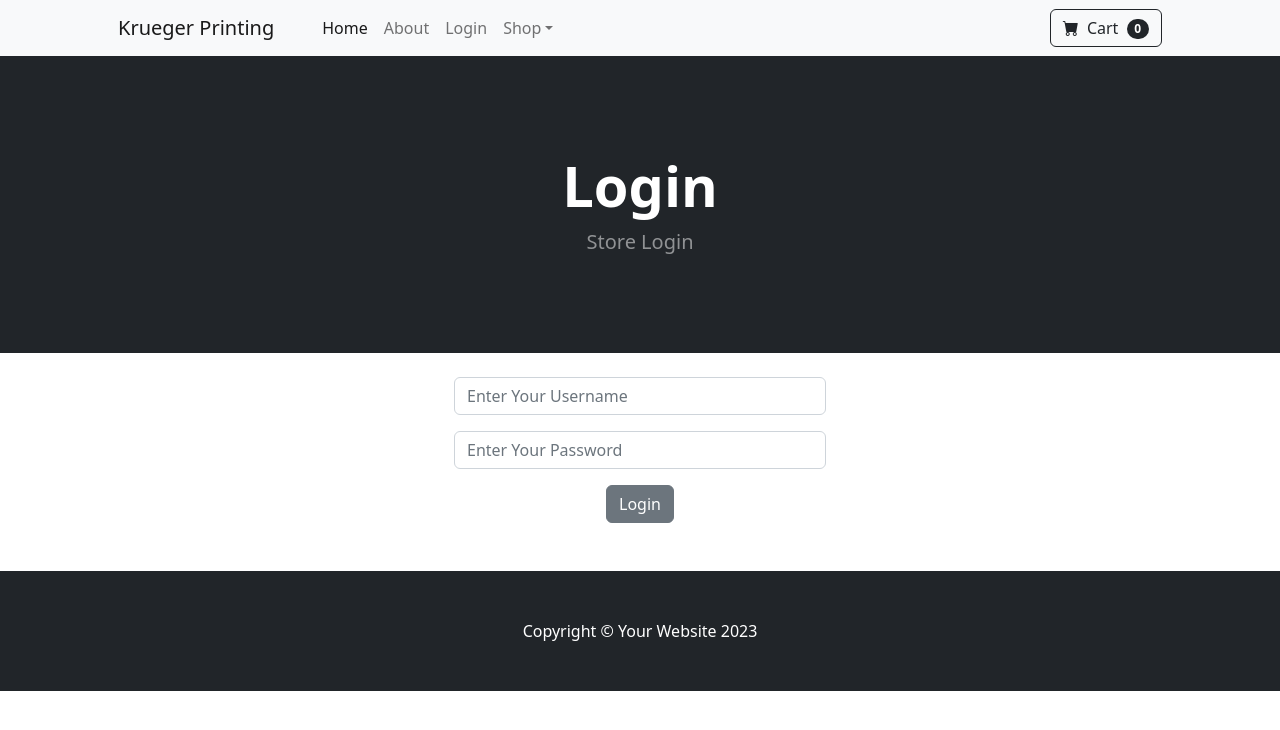
After one commit to hammsbeerman/online_cart, a Django app: page /login in a window 1280 px wide. The commit adds this page. Shown: the top 730 px of the page. Run offline with Django 4.2, Linux system fonts and the light colour scheme; some libraries are stand-ins or nearby versions.

Commit message:
added login / logout

```diff
--- a/online_cart/urls.py
+++ b/online_cart/urls.py
@@ -4,7 +4,10 @@ from . import settings
 from django.conf.urls.static import static
 
 from .views import (
-    home_view
+    home_view,
+    about,
+    login_user,
+    logout_user,
 )
 
 urlpatterns = [
@@ -12,6 +15,10 @@ urlpatterns = [
     path('admin/', admin.site.urls),
     #path('', include('store.urls')),
     path('store', include('store.urls')),
+    path('about', about, name='about'),
+    path('login', login_user, name='login'),
+    path('logout', logout_user, name='logout'),
+
 ] + static(settings.MEDIA_URL, document_root=settings.MEDIA_ROOT)
 
 if settings.DEBUG:
--- a/online_cart/views.py
+++ b/online_cart/views.py
@@ -1,6 +1,30 @@
-from django.shortcuts import render
+from django.shortcuts import render, redirect
+from django.contrib.auth import authenticate, login, logout
+from django.contrib import messages
 from store.models import Product
 
 def home_view(request):
     products = Product.objects.all()
     return render(request, 'home.html', {'products':products})
+
+def about(request):
+    return render(request, 'about.html')
+
+def login_user(request):
+    if request.method == "POST":
+        username = request.POST['username']
+        password = request.POST['password']
+        user = authenticate(request, username=username, password=password)
+        if user is not None:
+            login(request, user)
+            messages.success(request, ("You have been logged in"))
+            return redirect('home')
+        else:
+            messages.success(request, ("There was an error"))
+            return redirect('login')
+    return render(request, 'login.html')
+
+def logout_user(request):
+    logout(request)
+    messages.success(request, ("You have been logged out"))
+    return redirect('home')
--- /dev/null
+++ b/templates/base.html
@@ -0,0 +1,41 @@
+{% load static %}
+
+<!DOCTYPE html>
+<html lang="en">
+    <head>
+        <meta charset="utf-8" />
+        <meta name="viewport" content="width=device-width, initial-scale=1, shrink-to-fit=no" />
+        <meta name="description" content="" />
+        <meta name="author" content="" />
+        <title>Ecommerce Site</title>
+        <!-- Favicon-->
+        <link rel="icon" type="image/x-icon" href="{% static 'assets/favicon.ico' %}" />
+        <!-- Bootstrap icons-->
+        <link href="https://cdn.jsdelivr.net/npm/bootstrap-icons@1.5.0/font/bootstrap-icons.css" rel="stylesheet" />
+        <!-- Core theme CSS (includes Bootstrap)-->
+        <link href="{% static 'css/styles.css' %}" rel="stylesheet" />
+    </head>
+    <body>
+        {% include 'navbar.html' %}
+        {% if messages %}
+            {% for message in messages %}
+            <div class="alert alert-warning alert-dismissible fade show" role="alert">
+                {{ message }}
+                <button type="button" class="btn-close" data-bs-dismiss="alert" aria-label="Close"></button>
+            </div>
+            {% endfor %}
+        {% endif %}
+        {% block content %}
+
+        {% endblock %}
+
+        <!-- Footer-->
+        <footer class="py-5 bg-dark">
+            <div class="container"><p class="m-0 text-center text-white">Copyright &copy; Your Website 2023</p></div>
+        </footer>
+        <!-- Bootstrap core JS-->
+        <script src="https://cdn.jsdelivr.net/npm/bootstrap@5.2.3/dist/js/bootstrap.bundle.min.js"></script>
+        <!-- Core theme JS-->
+        <script src="{% static 'js/scripts.js' %}"></script>
+    </body>
+</html>
--- /dev/null
+++ b/templates/login.html
@@ -0,0 +1,40 @@
+{% extends 'base.html' %}
+{% load static %}
+{% block content %}
+
+
+
+<!-- Header-->
+<header class="bg-dark py-5">
+    <div class="container px-4 px-lg-5 my-5">
+        <div class="text-center text-white">
+            <h1 class="display-4 fw-bolder">Login</h1>
+            <p class="lead fw-normal text-white-50 mb-0">Store Login</p>
+        </div>
+    </div>
+</header>
+
+<div class="container">
+    <div class="row">
+        <center>
+            <div class="col-md-4">
+                <br>
+                <form method="POST" action="{% url 'login' %}">
+                    {% csrf_token %}
+                    <div class="mb-3">
+                      <input type="text" class="form-control" name="username" placeholder="Enter Your Username">
+                    </div>
+                    <div class="mb-3">
+                      <input type="password" class="form-control" name="password" placeholder="Enter Your Password">
+                    </div>
+                    <button type="submit" class="btn btn-secondary">Login</button>
+                  </form>
+                </br></br>
+
+</div>
+        </center>
+    </div>
+</div>
+
+
+{% endblock %}
--- /dev/null
+++ b/templates/navbar.html
@@ -0,0 +1,38 @@
+<!-- Navigation-->
+<nav class="navbar navbar-expand-lg navbar-light bg-light">
+    <div class="container px-4 px-lg-5">
+        <a class="navbar-brand" href="{% url 'home' %}">Krueger Printing</a>
+        <button class="navbar-toggler" type="button" data-bs-toggle="collapse" data-bs-target="#navbarSupportedContent" aria-controls="navbarSupportedContent" aria-expanded="false" aria-label="Toggle navigation"><span class="navbar-toggler-icon"></span></button>
+        <div class="collapse navbar-collapse" id="navbarSupportedContent">
+            <ul class="navbar-nav me-auto mb-2 mb-lg-0 ms-lg-4">
+                <li class="nav-item"><a class="nav-link active" aria-current="page" href="{% url 'home' %}">Home</a></li>
+                <li class="nav-item"><a class="nav-link" href="{% url 'about' %}">About</a></li>
+
+                {% if user.is_authenticated %}
+                <li class="nav-item"><a class="nav-link" href="{% url 'logout' %}">Logout</a></li>
+                {% else %}
+                <li class="nav-item"><a class="nav-link" href="{% url 'login' %}">Login</a></li>
+                {% endif %}
+
+
+
+                <li class="nav-item dropdown">
+                    <a class="nav-link dropdown-toggle" id="navbarDropdown" href="#" role="button" data-bs-toggle="dropdown" aria-expanded="false">Shop</a>
+                    <ul class="dropdown-menu" aria-labelledby="navbarDropdown">
+                        <li><a class="dropdown-item" href="#!">All Products</a></li>
+                        <li><hr class="dropdown-divider" /></li>
+                        <li><a class="dropdown-item" href="#!">Popular Items</a></li>
+                        <li><a class="dropdown-item" href="#!">New Arrivals</a></li>
+                    </ul>
+                </li>
+            </ul>
+            <form class="d-flex">
+                <button class="btn btn-outline-dark" type="submit">
+                    <i class="bi-cart-fill me-1"></i>
+                    Cart
+                    <span class="badge bg-dark text-white ms-1 rounded-pill">0</span>
+                </button>
+            </form>
+        </div>
+    </div>
+</nav>
```
Also changed, not shown: templates/about.html (added, +35 -0 lines), templates/home.html (+4 -55 lines).
